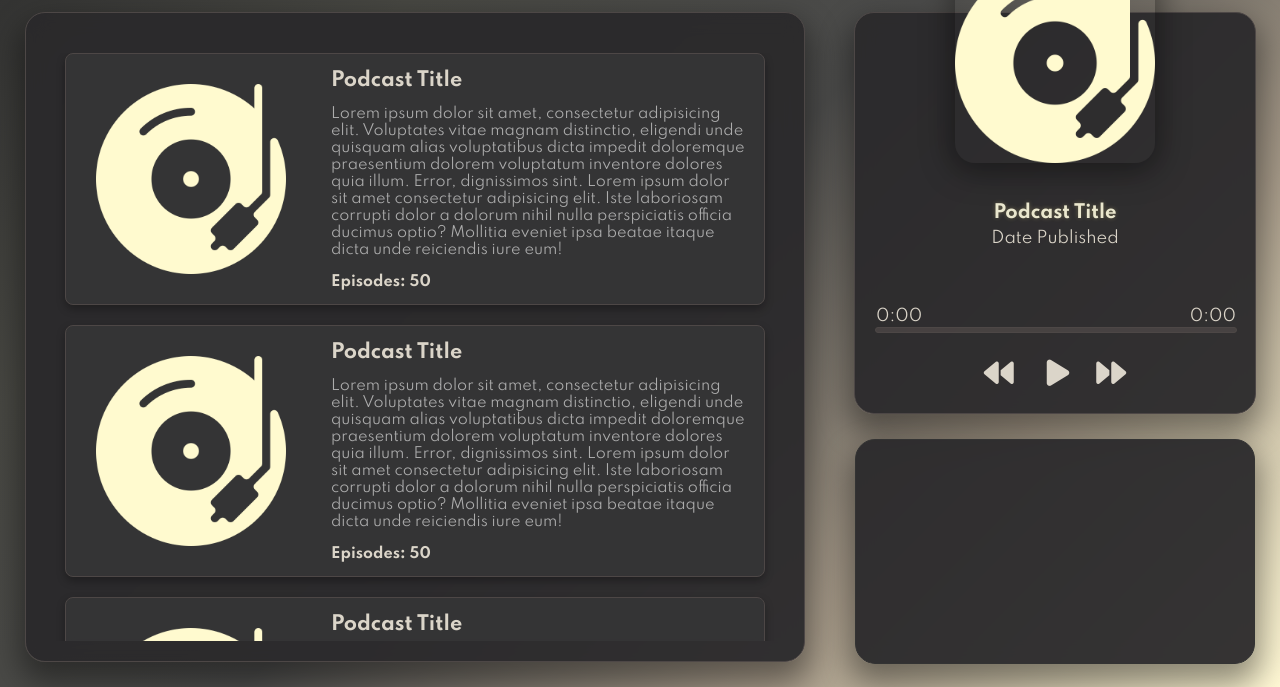
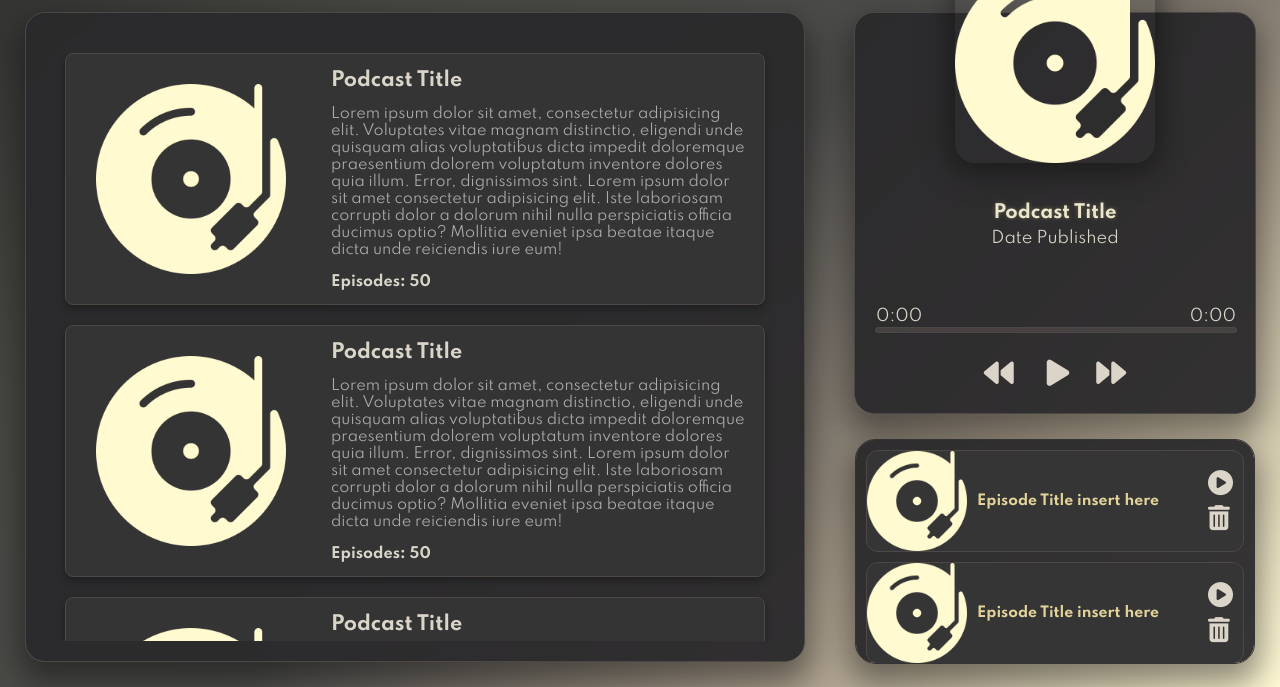
Before and after one commit to Ahrin-Yuan/Resonance-Podcast-Player, a website: page public/index.html in a window 1280 px wide. Shown: the part 113-800 px from the top of the page. Drawn offline with Linux system fonts and the light colour scheme.

Commit message:
update Queue UI

```diff
--- a/public/index.html
+++ b/public/index.html
@@ -165,8 +165,63 @@
                 </div>
             </div>
 
+            <!-- Queue -->
+            <div class="queue">
+                <div class="queue-item">
+                    <img src="default-Vinyl_FFFACF.png" alt="Episode Title">
+                    <div class="queue-content">
+                        <h3>Episode Title insert here</h3>
+                        <div class="icon-container">
+                            <i class="fas fa-play-circle mb-10" title="Play Podcast"></i>
+                            <i class="fas fa-trash-alt" title="Remove from Queue"></i>
+                        </div>
+                    </div>
+                </div>
 
-            <div class="queue">
+                <div class="queue-item">
+                    <img src="default-Vinyl_FFFACF.png" alt="Episode Title">
+                    <div class="queue-content">
+                        <h3>Episode Title insert here</h3>
+                        <div class="icon-container">
+                            <i class="fas fa-play-circle mb-10" title="Play Podcast"></i>
+                            <i class="fas fa-trash-alt" title="Remove from Queue"></i>
+                        </div>
+                    </div>
+                </div>
+
+                <div class="queue-item">
+                    <img src="default-Vinyl_FFFACF.png" alt="Episode Title">
+                    <div class="queue-content">
+                        <h3>Episode Title insert here</h3>
+                        <div class="icon-container">
+                            <i class="fas fa-play-circle mb-10" title="Play Podcast"></i>
+                            <i class="fas fa-trash-alt" title="Remove from Queue"></i>
+                        </div>
+                    </div>
+                </div>
+
+                <div class="queue-item">
+                    <img src="default-Vinyl_FFFACF.png" alt="Episode Title">
+                    <div class="queue-content">
+                        <h3>Episode Title insert here</h3>
+                        <div class="icon-container">
+                            <i class="fas fa-play-circle mb-10" title="Play Podcast"></i>
+                            <i class="fas fa-trash-alt" title="Remove from Queue"></i>
+                        </div>
+                    </div>
+                </div>
+
+                <div class="queue-item">
+                    <img src="default-Vinyl_FFFACF.png" alt="Episode Title">
+                    <div class="queue-content">
+                        <h3>Episode Title insert here</h3>
+                        <div class="icon-container">
+                            <i class="fas fa-play-circle mb-10" title="Play Podcast"></i>
+                            <i class="fas fa-trash-alt" title="Remove from Queue"></i>
+                        </div>
+                    </div>
+                </div>
+
 
             </div>
 
--- a/public/style.css
+++ b/public/style.css
@@ -420,4 +420,65 @@ button:hover {
     margin-top: 25px;
     padding: 10px;
     box-sizing: border-box;
+    display: flex;
+    flex-direction: column;
+    overflow-y: auto;
 }
+
+.queue-item {
+    background: rgba(54, 54, 55, 0.9);
+    display: flex;
+    border-radius: 12px;
+    margin-bottom: 10px;
+    border: 1px solid #4d4746;
+    transition: all 0.3s ease;
+}
+.queue-item:hover {
+    border-color: #ecde88;
+    box-shadow: 0 4px 8px rgba(236, 222, 136, 0.3);
+}
+.queue-item:last-child {
+    margin-bottom: 0;
+}
+
+.queue-item img {
+    height: 100px;
+    width: 100px;
+    object-fit: cover;
+    border-top-left-radius: 12px;
+    border-bottom-left-radius: 12px;
+}
+
+.queue-content {
+    padding: 10px;
+    display: flex;
+    align-items: center;
+    justify-content: space-between;
+    width: 100%;
+}
+
+.queue-content h3 {
+    font-size: 14px;
+    margin: 0;
+    color: #e4d49a;
+}
+
+.mb-10 {
+    margin-bottom: 10px;
+}
+
+.queue-content .icon-container {
+    display: flex;
+    flex-direction: column;
+    justify-content: space-around;
+}
+
+.queue-content .icon-container i {
+    font-size: 25px;
+    color: #dbd5c9;
+}
+
+.queue-content .icon-container i:hover {
+    color: #ecde88;
+    text-shadow: 0 4px 8px rgba(236, 222, 136, 0.3);
+}
```
